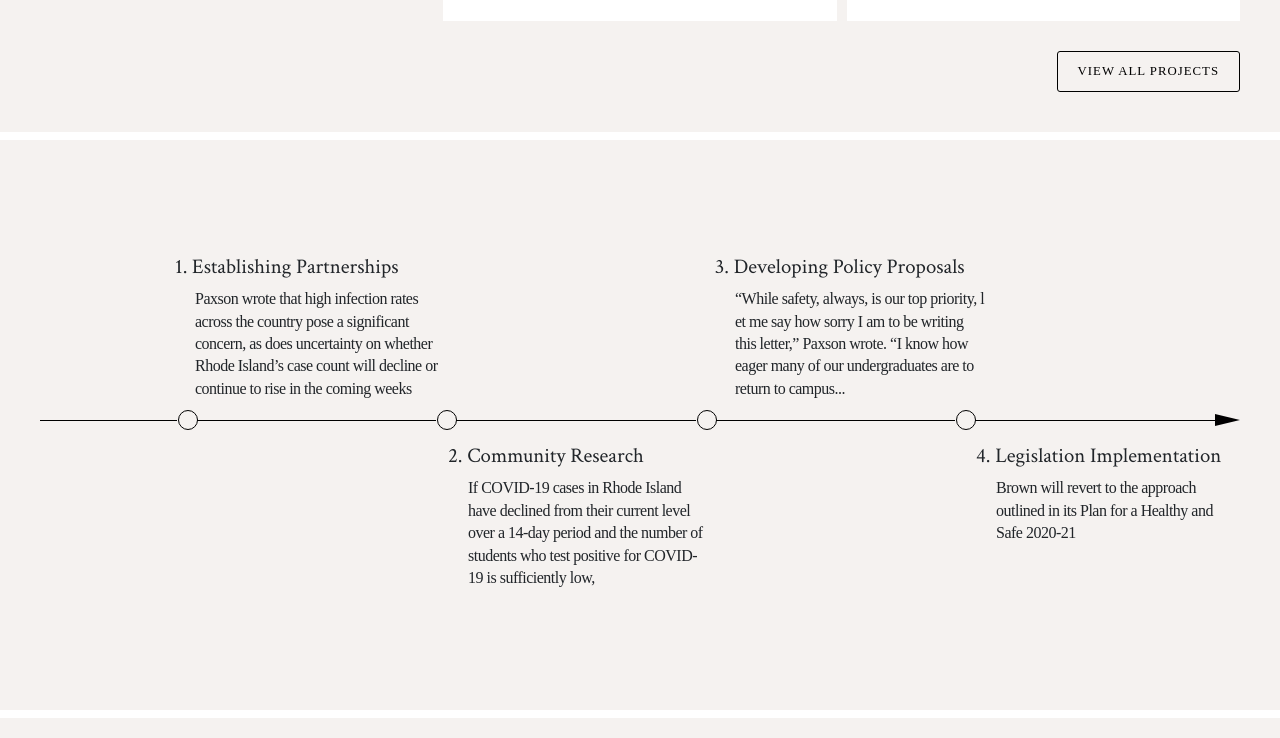
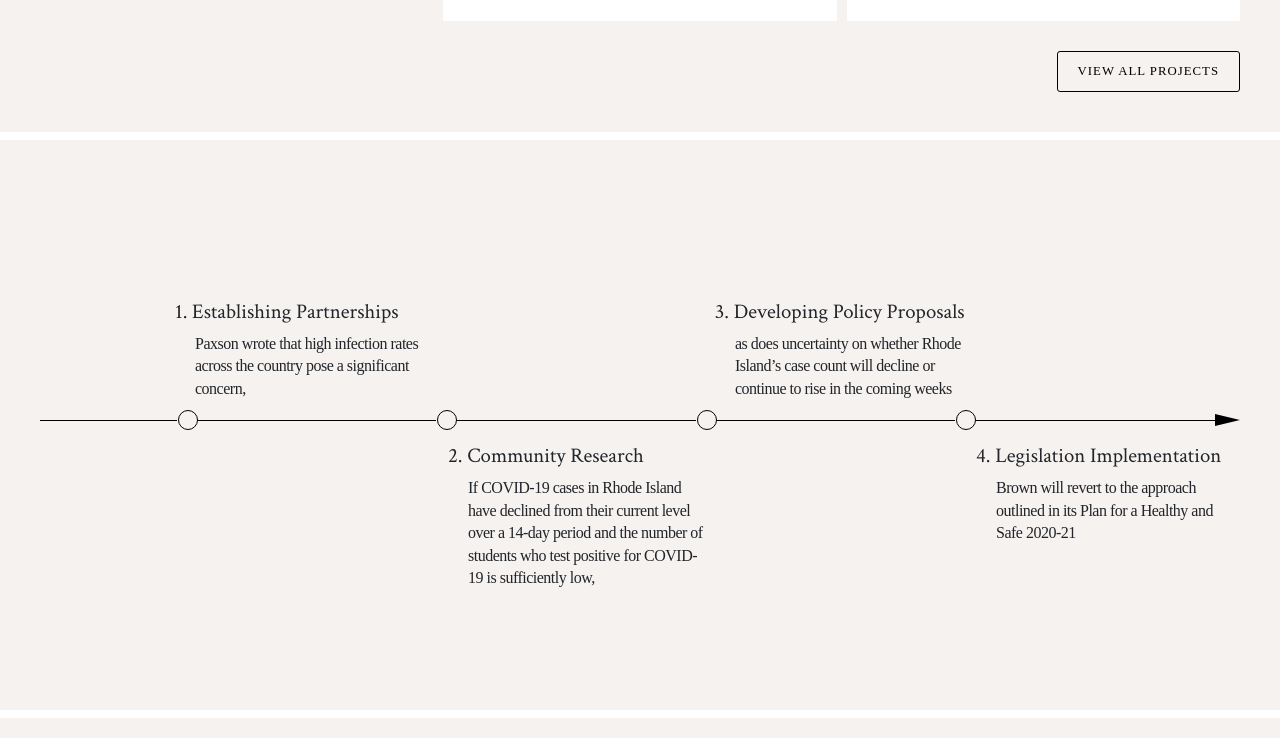
Before and after one commit to fullstackatbrown/project-bip, a plain HTML site: page index.html in a window 1280 px wide. Shown: the part 1073-1811 px from the top of the page. Drawn offline with nearby package versions, Linux system fonts and the light colour scheme; a web font is replaced by a local one.

Commit message:
minimal changes

```diff
--- a/index.html
+++ b/index.html
@@ -207,9 +207,7 @@
 				</div>
 				<div class="timeline-description">
 					Paxson wrote that high infection rates across the country
-					pose a significant concern, as does uncertainty on whether
-					Rhode Island’s case count will decline or continue to rise in
-					the coming weeks
+					pose a significant concern,
 				</div>
 			</div>
 			<div class="timeline-item" id="timeline3">
@@ -217,10 +215,9 @@
 					3. Developing Policy Proposals
 				</div>
 				<div class="timeline-description">
-					“While safety, always, is our top priority, l
-					et me say how sorry I am to be writing this letter,”
-					Paxson wrote. “I know how eager many of our
-					undergraduates are to return to campus...
+					as does uncertainty on whether
+					Rhode Island’s case count will decline or continue to rise in
+					the coming weeks
 				</div>
 			</div>
 
```
